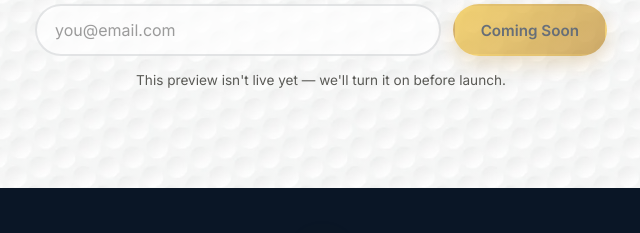
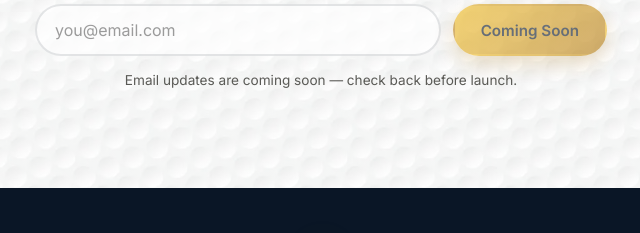
Before and after one commit to ppinedalv/regal-tees, a plain HTML site: page index.html in a window 1280 px wide. Shown: the part 3244-3477 px from the top of the page, 319-959 px from the left. Drawn offline with nearby package versions, Linux system fonts and the light colour scheme.

Commit message:
Signup note: drop \"preview isn't live\" wording now that the page is public
Co-Authored-By: Claude Opus 5.5 <noreply@anthropic.com>

```diff
--- a/index.html
+++ b/index.html
@@ -170,7 +170,7 @@
         <input type="email" placeholder="you@email.com" disabled>
         <button type="button" class="btn btn-gold" disabled>Coming Soon</button>
       </form>
-      <div class="rt-signup__note">This preview isn't live yet &mdash; we'll turn it on before launch.</div>
+      <div class="rt-signup__note">Email updates are coming soon &mdash; check back before launch.</div>
     </div>
   </section>
 
```
